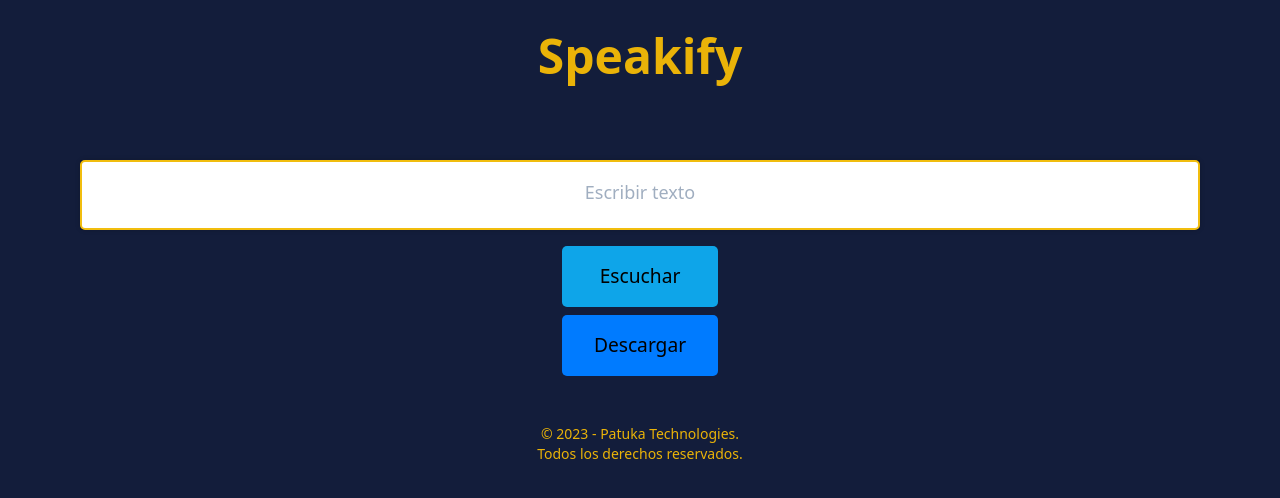
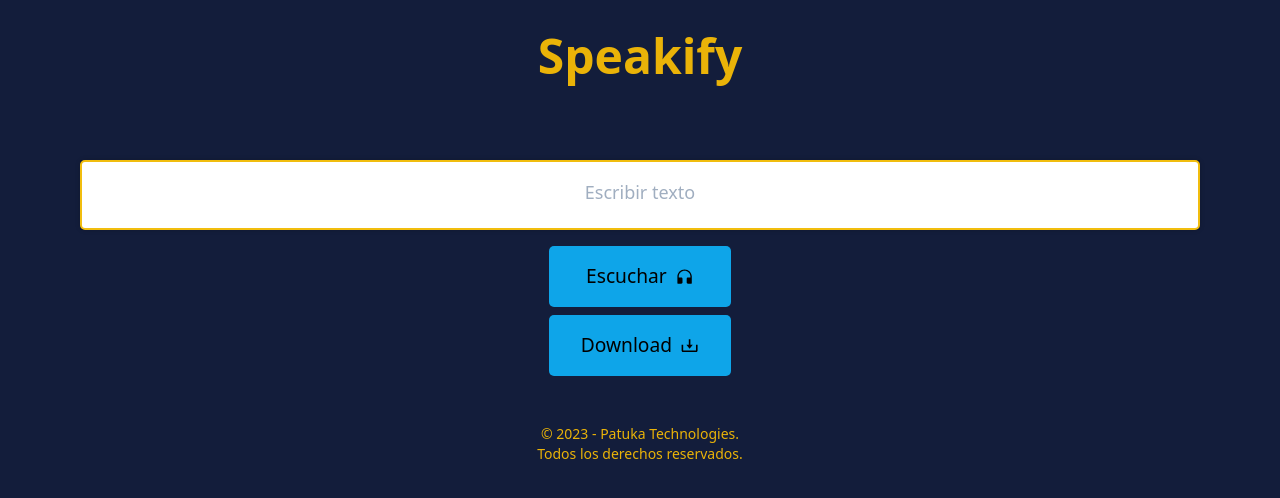
Before and after one commit to patukaelmago/speakify, a React (Create React App) app in the folder speakify/: page / in a window 1280 px wide. Shown: the top 498 px of the page. Built offline with nearby package versions, Linux system fonts and the light colour scheme.

Commit message:
react icons

```diff
--- a/speakify/package.json
+++ b/speakify/package.json
@@ -9,6 +9,7 @@
     "@testing-library/user-event": "^13.5.0",
     "react": "^18.2.0",
     "react-dom": "^18.2.0",
+    "react-icons": "^4.9.0",
     "react-router-dom": "^6.9.0",
     "react-scripts": "5.0.1",
     "react-speech-recognition": "^3.10.0",
--- a/speakify/src/components/Home/Home.jsx
+++ b/speakify/src/components/Home/Home.jsx
@@ -1,5 +1,7 @@
 import React, { useEffect, useState } from "react";
 import "./Home.css";
+import { AiFillCustomerService } from "react-icons/ai";
+import { BiDownload } from "react-icons/bi";
 
 export default function Home(props) {
   const t = props.t;
@@ -44,26 +46,28 @@ export default function Home(props) {
     <div className="container flex flex-col p-8 items-center gap-8">
       <h1 className="title text-yellow-500 font-bold text-5xl">Speakify</h1>
       <p className="description"></p>
-      <div className="container flex flex-col justify-center items-center min-w-max">
+      <div className="container flex flex-col justify-center items-center min-w-max ">
         <textarea
           className="textinput h-[70px] lg-4 mb-4 w-full lg:w-full m-auto block text-lg"
           id="texto"
           placeholder="Escribir texto"
         ></textarea>
         <div className="button-container grid gap-2">
-          <button
-            className="button w-full active:bg-yellow-500 bg-sky-500 text-black"
-            onClick={handleConvertClick}
-            to="/"
-          >
-            Escuchar
-          </button>
-          <button
-            className="button w-full active:bg-pink bg-pink text-black"
-            onClick={handleDownloadClick}
-          >
-            Descargar
-          </button>
+
+            <button className="button w-full active:bg-yellow-500 bg-sky-500 text-black flex items-center justify-center">
+  <span className="mr-2">Escuchar</span>
+  <AiFillCustomerService />
+</button>
+
+
+
+
+            <button className="button w-full active:bg-yellow-500 bg-sky-500 text-black flex items-center justify-center">
+  <span className="mr-2">Download</span>
+  <BiDownload />
+</button>
+
+
         </div>
       </div>
       <div className="text-yellow-500">
```
Also changed, not shown: 1 other file (tests, documents, lock files or other folders).
